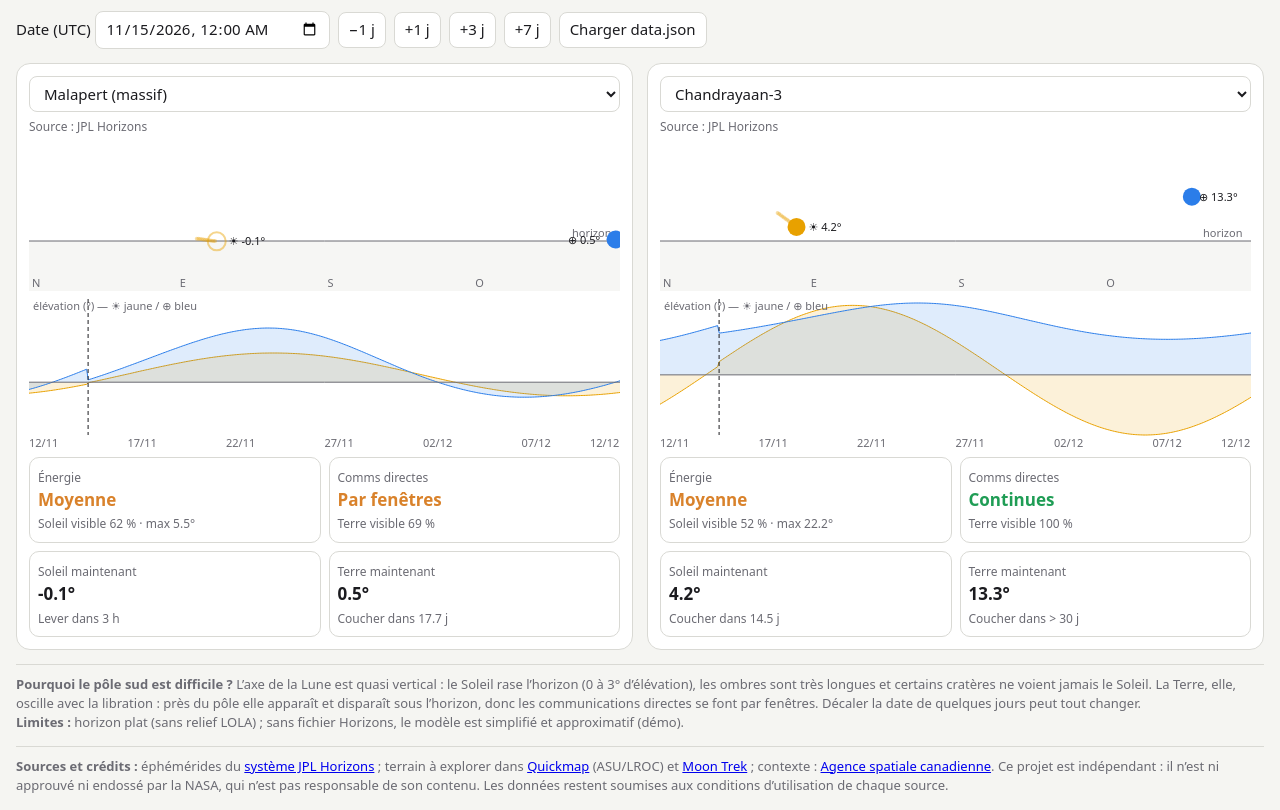
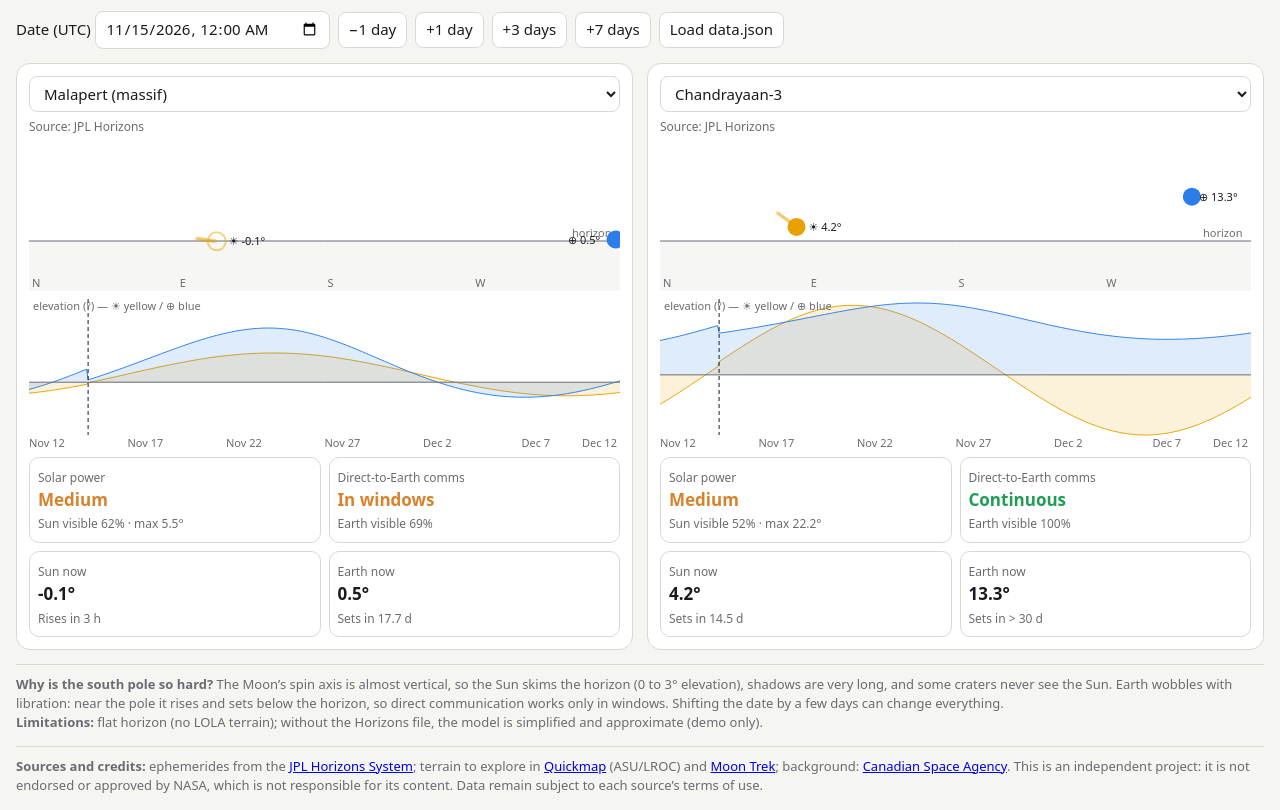
Before and after one commit to MelissaIBOUCHOUKENE/lunar-landing-site-navigator, a plain HTML site: page index.html in a window 1280 px wide. Shown: the part 69-879 px from the top of the page. Drawn offline with Linux system fonts and the light colour scheme.

Commit message:
Add files via upload

```diff
--- a/index.html
+++ b/index.html
@@ -1,5 +1,5 @@
 <!DOCTYPE html>
-<html lang="fr">
+<html lang="en">
 <head>
 <meta charset="utf-8">
 <meta name="viewport" content="width=device-width, initial-scale=1, viewport-fit=cover">
@@ -26,15 +26,15 @@ canvas{width:100%;height:150px;display:block;margin-bottom:8px}
 </head>
 <body>
 <h1>Lunar Landing Site Navigator</h1>
-<p class="sub">Compare deux sites d’atterrissage lunaires : position du Soleil et de la Terre, énergie et communications.</p>
+<p class="sub">Compare two lunar landing sites: Sun and Earth positions, solar power and direct-to-Earth communications.</p>
 <div class="bar">
   <label>Date (UTC) <input type="datetime-local" id="dt"></label>
-  <button data-d="-1">−1 j</button><button data-d="1">+1 j</button><button data-d="3">+3 j</button><button data-d="7">+7 j</button>
-  <label class="fl"><button id="ld" type="button">Charger data.json</button><input type="file" id="fi" accept=".json" hidden></label>
+  <button data-d="-1">−1 day</button><button data-d="1">+1 day</button><button data-d="3">+3 days</button><button data-d="7">+7 days</button>
+  <label class="fl"><button id="ld" type="button">Load data.json</button><input type="file" id="fi" accept=".json" hidden></label>
 </div>
 <div class="grid" id="grid"></div>
-<div class="note"><b>Pourquoi le pôle sud est difficile ?</b> L’axe de la Lune est quasi vertical : le Soleil rase l’horizon (0 à 3° d’élévation), les ombres sont très longues et certains cratères ne voient jamais le Soleil. La Terre, elle, oscille avec la libration : près du pôle elle apparaît et disparaît sous l’horizon, donc les communications directes se font par fenêtres. Décaler la date de quelques jours peut tout changer. <br><b>Limites :</b> horizon plat (sans relief LOLA) ; sans fichier Horizons, le modèle est simplifié et approximatif (démo).</div>
-<div class="note"><b>Sources et crédits :</b> éphémérides du <a href="https://ssd.jpl.nasa.gov/horizons/" target="_blank" rel="noopener">système JPL Horizons</a> ; terrain à explorer dans <a href="https://quickmap.lroc.asu.edu/" target="_blank" rel="noopener">Quickmap</a> (ASU/LROC) et <a href="https://trek.nasa.gov/moon/" target="_blank" rel="noopener">Moon Trek</a> ; contexte : <a href="https://www.asc-csa.gc.ca/eng/astronomy/moon-exploration/" target="_blank" rel="noopener">Agence spatiale canadienne</a>. Ce projet est indépendant : il n’est ni approuvé ni endossé par la NASA, qui n’est pas responsable de son contenu. Les données restent soumises aux conditions d’utilisation de chaque source.</div>
+<div class="note"><b>Why is the south pole so hard?</b> The Moon’s spin axis is almost vertical, so the Sun skims the horizon (0 to 3° elevation), shadows are very long, and some craters never see the Sun. Earth wobbles with libration: near the pole it rises and sets below the horizon, so direct communication works only in windows. Shifting the date by a few days can change everything. <br><b>Limitations:</b> flat horizon (no LOLA terrain); without the Horizons file, the model is simplified and approximate (demo only).</div>
+<div class="note"><b>Sources and credits:</b> ephemerides from the <a href="https://ssd.jpl.nasa.gov/horizons/" target="_blank" rel="noopener">JPL Horizons System</a>; terrain to explore in <a href="https://quickmap.lroc.asu.edu/" target="_blank" rel="noopener">Quickmap</a> (ASU/LROC) and <a href="https://trek.nasa.gov/moon/" target="_blank" rel="noopener">Moon Trek</a>; background: <a href="https://www.asc-csa.gc.ca/eng/astronomy/moon-exploration/" target="_blank" rel="noopener">Canadian Space Agency</a>. This is an independent project: it is not endorsed or approved by NASA, which is not responsible for its content. Data remain subject to each source’s terms of use.</div>
 <script>
 const R=Math.PI/180,D=180/Math.PI,DAY=864e5;
 const SITES=[
@@ -44,7 +44,7 @@ const SITES=[
 {name:"Apollo 12",lat:-3.01,lon:-23.42},{name:"Apollo 14",lat:-3.65,lon:-17.47},{name:"Apollo 15",lat:26.13,lon:3.63},{name:"Apollo 16",lat:-8.97,lon:15.50},
 {name:"Chang'e 3",lat:44.12,lon:-19.51},{name:"Chang'e 4",lat:-45.46,lon:177.59},{name:"Chang'e 5",lat:43.06,lon:-51.92},{name:"Chang'e 6",lat:-41.64,lon:-153.99},
 {name:"SLIM",lat:-13.32,lon:25.25},
-{name:"Personnalisé…",lat:-85,lon:0,custom:true}];
+{name:"Custom…",lat:-85,lon:0,custom:true}];
 let DATA=null,T=Date.UTC(2026,10,15,0,0);
 const vec=(a,o)=>[Math.cos(a)*Math.cos(o),Math.cos(a)*Math.sin(o),Math.sin(a)];
 const dot=(a,b)=>a[0]*b[0]+a[1]*b[1]+a[2]*b[2];
@@ -61,15 +61,15 @@ function analyse(s){const N=354,st=2*36e5;let su=0,eu=0,mx=-90;
  for(let i=0;i<N;i++){const p=at(s,T+i*st);if(p.sun[1]>0)su++;if(p.earth[1]>0)eu++;mx=Math.max(mx,p.sun[1])}
  const now=at(s,T);const ev=k=>{const up=now[k][1]>0;for(let h=1;h<=720;h++){if((at(s,T+h*36e5)[k][1]>0)!==up)return{h,up}}return{h:null,up}};
  return{su:su/N*100,eu:eu/N*100,mx,now,es:ev("sun"),ee:ev("earth")}}
-const fmt=e=>e.h===null?(e.up?"> 30 j":"> 30 j"):(e.h<48?e.h+" h":(e.h/24).toFixed(1)+" j");
-const lab=e=>e.up?"Coucher dans":"Lever dans";
+const fmt=e=>e.h===null?"> 30 d":(e.h<48?e.h+" h":(e.h/24).toFixed(1)+" d");
+const lab=e=>e.up?"Sets in":"Rises in";
 const cls=(v,a,b)=>v>=a?"ok":v>=b?"mid":"bad";
 const css=n=>getComputedStyle(document.documentElement).getPropertyValue(n).trim();
 function setup(c){const r=c.getBoundingClientRect(),p=devicePixelRatio||1;c.width=r.width*p;c.height=r.height*p;const x=c.getContext("2d");x.scale(p,p);x.clearRect(0,0,r.width,r.height);return[x,r.width,r.height]}
 function sky(c,s){const[x,W,H]=setup(c),a=-15,b=30,Y=e=>H-(e-a)/(b-a)*H,X=z=>z/360*W,p=at(s,T);
  x.fillStyle=css("--bd");x.globalAlpha=.25;x.fillRect(0,Y(0),W,H-Y(0));x.globalAlpha=1;
  x.strokeStyle=css("--mut");x.beginPath();x.moveTo(0,Y(0));x.lineTo(W,Y(0));x.stroke();
- x.fillStyle=css("--mut");x.font="11px system-ui";["N","E","S","O"].forEach((l,i)=>x.fillText(l,X(i*90)+3,H-4));x.fillText("horizon",W-48,Y(0)-4);
+ x.fillStyle=css("--mut");x.font="11px system-ui";["N","E","S","W"].forEach((l,i)=>x.fillText(l,X(i*90)+3,H-4));x.fillText("horizon",W-48,Y(0)-4);
  [["sun","--sun","☀"],["earth","--ear","⊕"]].forEach(([k,col,ic])=>{x.fillStyle=css(col);
   for(let h=2;h<=24;h+=2){const q=at(s,T+h*36e5)[k];x.globalAlpha=.35;x.beginPath();x.arc(X(q[0]),Y(Math.max(a,Math.min(b,q[1]))),2,0,7);x.fill()}
   const[z,e]=p[k],up=e>0;x.globalAlpha=up?1:.45;x.beginPath();x.arc(X(z),Y(Math.max(a+3,Math.min(b-3,e))),9,0,7);up?x.fill():(x.strokeStyle=css(col),x.lineWidth=2,x.stroke());x.lineWidth=1;x.globalAlpha=1;
@@ -80,19 +80,19 @@ function tl(c,s){const[x,W,H]=setup(c),t0=T-3*DAY,N=360,st=DAY*30/N,pts=[];let l
  [["sun","--sun"],["earth","--ear"]].forEach(([k,col])=>{x.strokeStyle=x.fillStyle=css(col);x.beginPath();pts.forEach((p,i)=>i?x.lineTo(X(i),Y(p[k][1])):x.moveTo(X(i),Y(p[k][1])));x.stroke();
   x.globalAlpha=.15;x.lineTo(W,Y(0));x.lineTo(0,Y(0));x.fill();x.globalAlpha=1});
  x.strokeStyle=css("--mut");x.beginPath();x.moveTo(0,Y(0));x.lineTo(W,Y(0));x.stroke();
- x.fillStyle=css("--mut");x.font="11px system-ui";for(let d=0;d<=30;d+=5){const t=new Date(t0+d*DAY);x.fillText(String(t.getUTCDate()).padStart(2,"0")+"/"+String(t.getUTCMonth()+1).padStart(2,"0"),Math.min(W-30,X(d/30*(N-1))),H-2)}
- x.fillText("élévation (°) — ☀ jaune / ⊕ bleu",4,11);x.strokeStyle=css("--tx");x.setLineDash([4,3]);x.beginPath();x.moveTo(X(3/30*(N-1)),0);x.lineTo(X(3/30*(N-1)),H-14);x.stroke();x.setLineDash([])}
-function render(card){const s=card.site,A=analyse(s);card.querySelector(".src").textContent=at(s,T).h?"Source : JPL Horizons":"Source : modèle simplifié (démo)";
+ x.fillStyle=css("--mut");x.font="11px system-ui";for(let d=0;d<=30;d+=5){const t=new Date(t0+d*DAY);x.fillText(["Jan","Feb","Mar","Apr","May","Jun","Jul","Aug","Sep","Oct","Nov","Dec"][t.getUTCMonth()]+" "+t.getUTCDate(),Math.min(W-38,X(d/30*(N-1))),H-2)}
+ x.fillText("elevation (°) — ☀ yellow / ⊕ blue",4,11);x.strokeStyle=css("--tx");x.setLineDash([4,3]);x.beginPath();x.moveTo(X(3/30*(N-1)),0);x.lineTo(X(3/30*(N-1)),H-14);x.stroke();x.setLineDash([])}
+function render(card){const s=card.site,A=analyse(s);card.querySelector(".src").textContent=at(s,T).h?"Source: JPL Horizons":"Source: simplified model (demo)";
  sky(card.querySelector(".sky"),s);tl(card.querySelector(".tl"),s);
  const en=cls(A.su,70,40),co=A.eu>=95?"ok":A.eu>=30?"mid":"bad";
  card.querySelector(".kpis").innerHTML=`
- <div class="k"><span>Énergie</span><b class="v ${en}">${en=="ok"?"Bonne":en=="mid"?"Moyenne":"Faible"}</b><span>Soleil visible ${A.su.toFixed(0)} % · max ${A.mx.toFixed(1)}°</span></div>
- <div class="k"><span>Comms directes</span><b class="v ${co}">${A.eu>=95?"Continues":A.eu>=30?"Par fenêtres":"Très limitées"}</b><span>Terre visible ${A.eu.toFixed(0)} %</span></div>
- <div class="k"><span>Soleil maintenant</span><b>${A.now.sun[1].toFixed(1)}°</b><span>${lab(A.es)} ${fmt(A.es)}</span></div>
- <div class="k"><span>Terre maintenant</span><b>${A.now.earth[1].toFixed(1)}°</b><span>${lab(A.ee)} ${fmt(A.ee)}</span></div>`}
+ <div class="k"><span>Solar power</span><b class="v ${en}">${en=="ok"?"Good":en=="mid"?"Medium":"Poor"}</b><span>Sun visible ${A.su.toFixed(0)}% · max ${A.mx.toFixed(1)}°</span></div>
+ <div class="k"><span>Direct-to-Earth comms</span><b class="v ${co}">${A.eu>=95?"Continuous":A.eu>=30?"In windows":"Very limited"}</b><span>Earth visible ${A.eu.toFixed(0)}%</span></div>
+ <div class="k"><span>Sun now</span><b>${A.now.sun[1].toFixed(1)}°</b><span>${lab(A.es)} ${fmt(A.es)}</span></div>
+ <div class="k"><span>Earth now</span><b>${A.now.earth[1].toFixed(1)}°</b><span>${lab(A.ee)} ${fmt(A.ee)}</span></div>`}
 function mk(def){const c=document.createElement("section");c.className="card";
  c.innerHTML=`<select>${SITES.map((s,i)=>`<option value="${i}">${s.name}</option>`).join("")}</select>
- <div class="cust" hidden><input type="number" step="0.1" min="-90" max="90" value="-85" aria-label="Latitude"><input type="number" step="0.1" min="-180" max="360" value="0" aria-label="Longitude Est"></div>
+ <div class="cust" hidden><input type="number" step="0.1" min="-90" max="90" value="-85" aria-label="Latitude"><input type="number" step="0.1" min="-180" max="360" value="0" aria-label="Longitude East"></div>
  <div class="src"></div><canvas class="sky"></canvas><canvas class="tl"></canvas><div class="kpis"></div>`;
  const sel=c.querySelector("select"),cu=c.querySelector(".cust"),[la,lo]=cu.querySelectorAll("input");sel.value=def;
  const upd=()=>{const b=SITES[sel.value];c.site={...b};cu.hidden=!b.custom;if(b.custom){c.site.lat=+la.value;c.site.lon=+lo.value}render(c)};
@@ -103,7 +103,7 @@ const all=()=>cards.forEach(c=>c.upd());
 dt.onchange=()=>{const v=Date.parse(dt.value+":00Z");if(!isNaN(v)){T=v;all()}};
 document.querySelectorAll("[data-d]").forEach(b=>b.onclick=()=>{T+=b.dataset.d*DAY;setDt();all()});
 document.getElementById("ld").onclick=()=>document.getElementById("fi").click();
-document.getElementById("fi").onchange=e=>{const f=e.target.files[0];if(!f)return;f.text().then(t=>{try{DATA=JSON.parse(t);T=Math.max(T,Date.parse(DATA.start));setDt();all()}catch(x){alert("Fichier JSON invalide")}})};
+document.getElementById("fi").onchange=e=>{const f=e.target.files[0];if(!f)return;f.text().then(t=>{try{DATA=JSON.parse(t);T=Math.max(T,Date.parse(DATA.start));setDt();all()}catch(x){alert("Invalid JSON file")}})};
 fetch("data.json").then(r=>r.ok?r.json():null).then(d=>{if(d&&d.sites){DATA=d;T=Math.max(T,Date.parse(d.start));setDt();all()}}).catch(()=>{});
 addEventListener("resize",all);
 </script>
```
Also changed, not shown: 1 other file.
